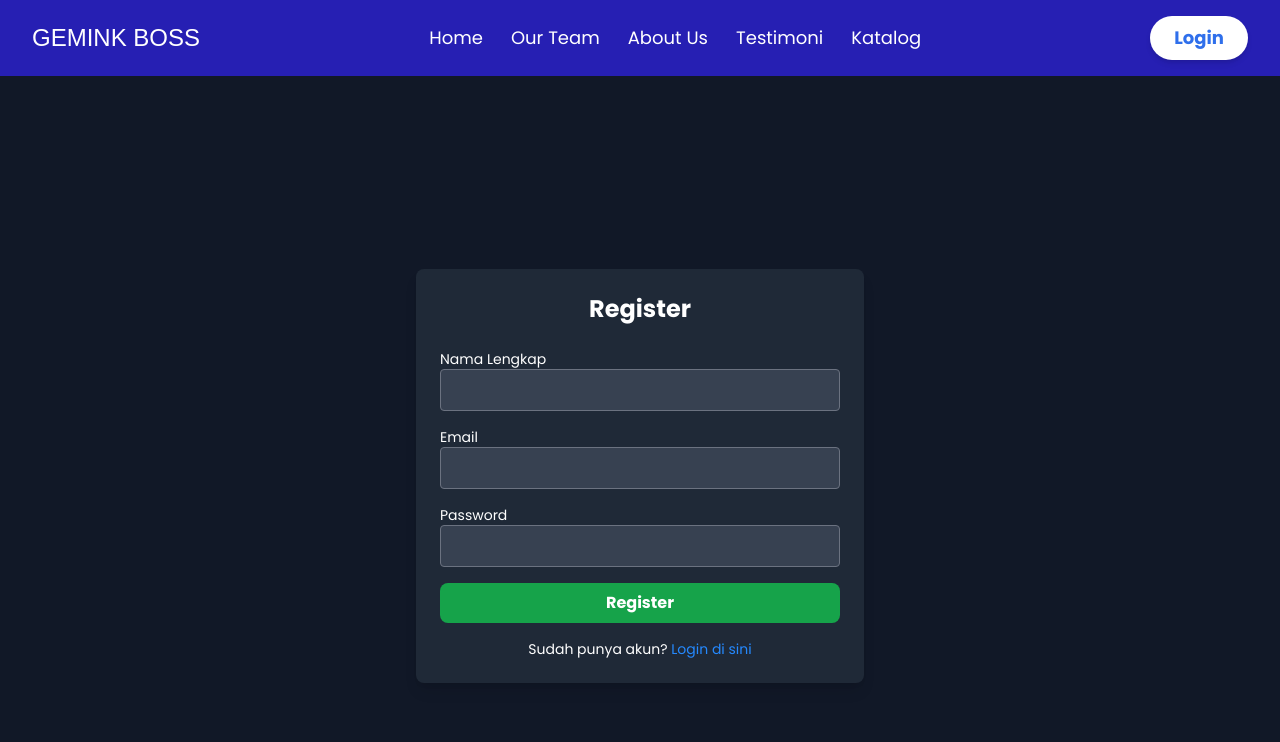
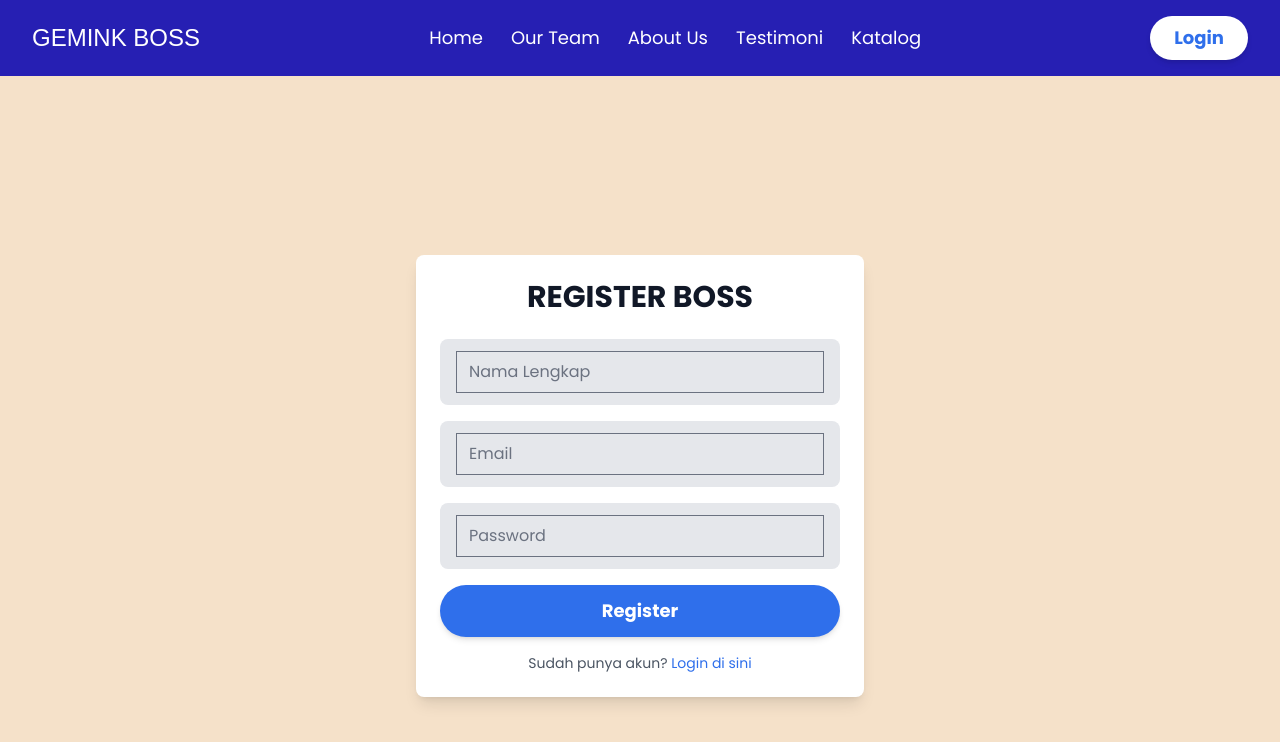
Before and after one commit to brumziee/SIWEB_GEMINK_BOSS, a Next.js app: page /register in a window 1280 px wide. Shown: the top 742 px of the page. Built offline with nearby package versions, Linux system fonts and the light colour scheme; a web font is replaced by a local one.

Commit message:
Update page.tsx

```diff
--- a/app/register/page.tsx
+++ b/app/register/page.tsx
@@ -1,35 +1,70 @@
 "use client";
 
 import Link from "next/link";
+import { useState } from "react";
 
 export default function RegisterPage() {
+  const [name, setName] = useState("");
+  const [email, setEmail] = useState("");
+  const [password, setPassword] = useState("");
+
+  const handleRegister = () => {
+    alert("Registrasi berhasil! Silakan login.");
+  };
+
   return (
-    <div className="flex justify-center items-center min-h-screen bg-gray-900 text-white">
-      <div className="w-full max-w-md bg-gray-800 p-6 rounded-lg shadow-lg">
-        <h2 className="text-2xl font-bold text-center mb-6">Register</h2>
+    <div className="h-screen flex justify-center items-center bg-[#F5E1C9] text-gray-900">
+      <div className="w-full max-w-md bg-white p-6 rounded-lg shadow-lg text-center">
+        <h2 className="text-3xl font-bold mb-6">REGISTER BOSS</h2>
 
-        <form className="space-y-4">
-          <div>
-            <label className="block text-sm">Nama Lengkap</label>
-            <input type="text" className="w-full px-4 py-2 rounded bg-gray-700 text-white focus:outline-none focus:ring-2 focus:ring-blue-500" required />
+        <div className="space-y-4">
+          <div className="flex items-center bg-gray-200 px-4 py-3 rounded-lg">
+            <input
+              type="text"
+              placeholder="Nama Lengkap"
+              value={name}
+              onChange={(e) => setName(e.target.value)}
+              className="bg-transparent outline-none w-full text-gray-900 placeholder-gray-500"
+              required
+            />
           </div>
 
-          <div>
-            <label className="block text-sm">Email</label>
-            <input type="email" className="w-full px-4 py-2 rounded bg-gray-700 text-white focus:outline-none focus:ring-2 focus:ring-blue-500" required />
+          <div className="flex items-center bg-gray-200 px-4 py-3 rounded-lg">
+            <input
+              type="email"
+              placeholder="Email"
+              value={email}
+              onChange={(e) => setEmail(e.target.value)}
+              className="bg-transparent outline-none w-full text-gray-900 placeholder-gray-500"
+              required
+            />
           </div>
 
-          <div>
-            <label className="block text-sm">Password</label>
-            <input type="password" className="w-full px-4 py-2 rounded bg-gray-700 text-white focus:outline-none focus:ring-2 focus:ring-blue-500" required />
+          <div className="flex items-center bg-gray-200 px-4 py-3 rounded-lg">
+            <input
+              type="password"
+              placeholder="Password"
+              value={password}
+              onChange={(e) => setPassword(e.target.value)}
+              className="bg-transparent outline-none w-full text-gray-900 placeholder-gray-500"
+              required
+            />
           </div>
 
-          <button className="w-full bg-green-600 hover:bg-green-700 py-2 rounded-lg font-semibold">Register</button>
-        </form>
+          <button
+            onClick={handleRegister}
+            className="w-full bg-blue-600 hover:bg-blue-700 py-3 rounded-full font-semibold text-white text-lg shadow-md transition-all"
+          >
+            Register
+          </button>
 
-        <p className="mt-4 text-center text-sm">
-          Sudah punya akun? <Link href="/login" className="text-blue-400 hover:underline">Login di sini</Link>
-        </p>
+          <p className="mt-4 text-sm text-gray-600">
+            Sudah punya akun?{" "}
+            <Link href="/login" className="text-blue-600 hover:underline">
+              Login di sini
+            </Link>
+          </p>
+        </div>
       </div>
     </div>
   );
```
